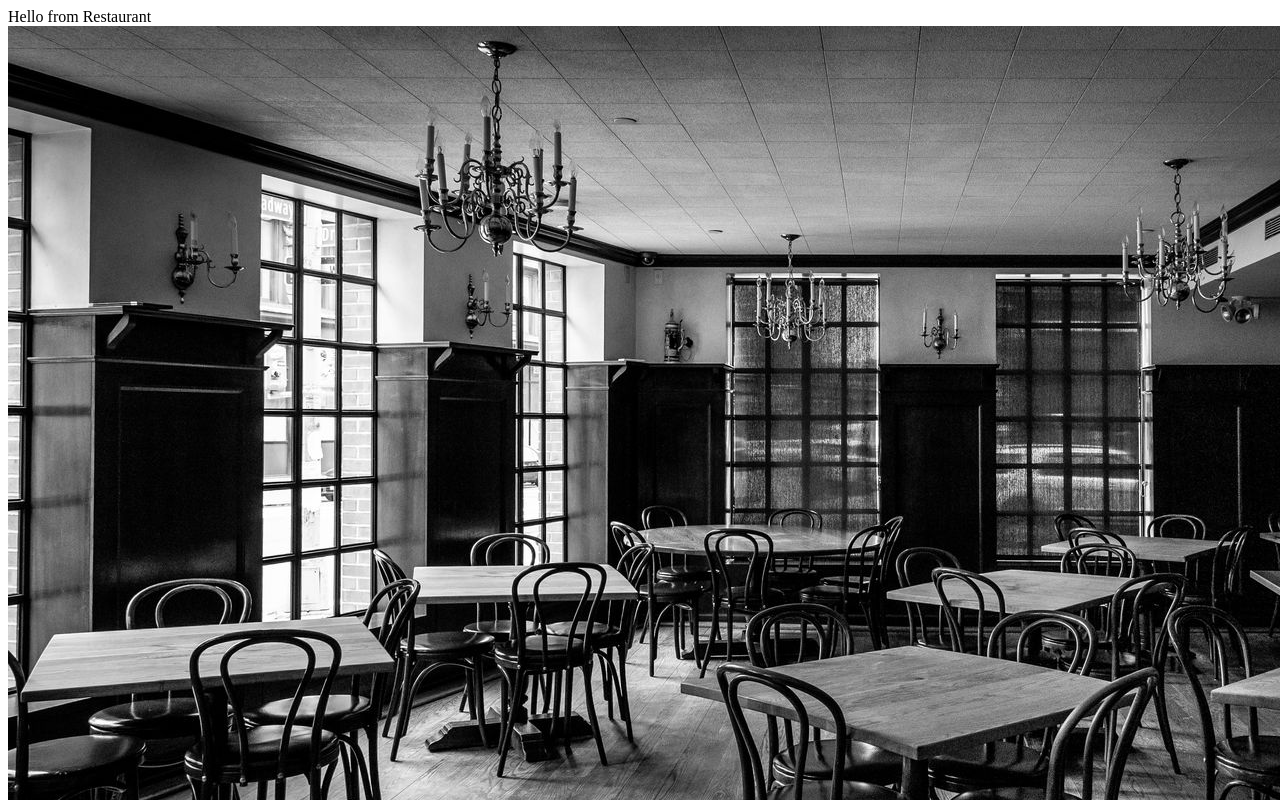
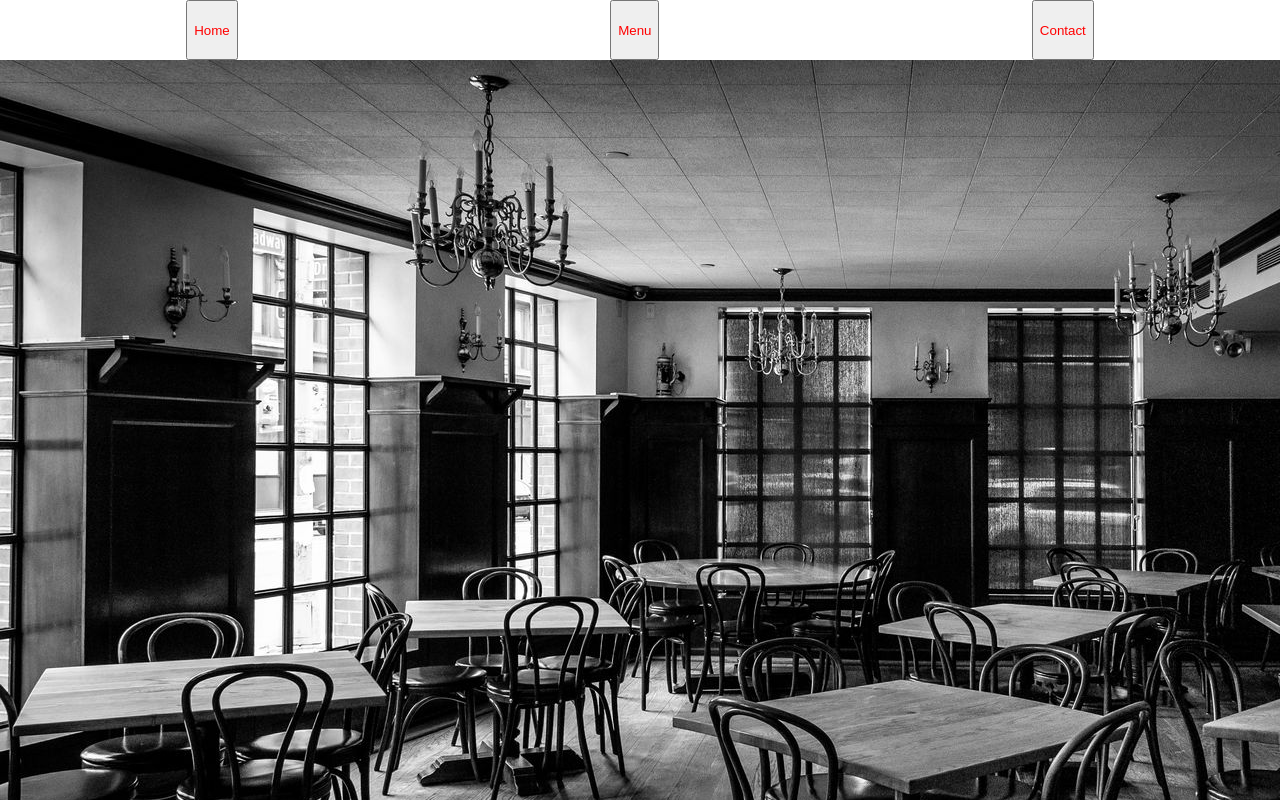
Before and after one commit to marloBarksdale/RestaurantPage, a website built with webpack: page dist/index.html in a window 1280 px wide. Shown: the top 800 px of the page. Built offline with nearby package versions, Linux system fonts and the light colour scheme.

Commit message:
added pages and switching functionality

```diff
--- /dev/null
+++ b/src/contact.js
@@ -0,0 +1,17 @@
+import pic from "./restaurant.jpg";
+
+
+function component() {
+
+
+    const element = document.createElement("div");
+
+    const img = new Image();
+    img.src = pic;
+    element.appendChild(img);
+    console.log("hello");
+    return element;
+}
+
+
+export {component};
--- /dev/null
+++ b/src/home.js
@@ -0,0 +1,20 @@
+import pic from './restaurant1.jpg';
+
+
+
+
+function component(){
+
+
+
+    const element = document.createElement("div");
+
+    const img = new Image();
+    img.src = pic;
+    element.appendChild(img);
+    console.log("hello");
+    return element;
+}
+
+
+export {component};
--- a/src/index.js
+++ b/src/index.js
@@ -1,22 +1,89 @@
 console.log("Hello restaurant");
 import pic from './restaurant1.jpg';
+import './style.css';
+
+import { component as contactPage } from "./contact";
+import { component as homePage } from "./home";
+import{component as menuPage} from './menu';
+let currentPage = "home"
 
 
-const content = document.createElement('div');
+export function component() {
 
-function component() {
-
+    const homeButton = document.createElement('button');
+    homeButton.innerHTML = "Home"
+    const menuButton = document.createElement('button');
+    menuButton.innerHTML = "Menu"
+    const contactButton = document.createElement('button');
+    contactButton.innerHTML = "Contact"
 
     const element = document.createElement('div');
 
-    element.textContent = "Hello from Restaurant";
-    const img = new Image();
+    element.appendChild(homePage());
 
-     img.src = pic;
+    contactButton.addEventListener("click", function () {
 
-    element.appendChild(img);
 
+        if(currentPage === "contact"){
+            return;
+        }
+
+       element.childNodes[0].replaceWith(contactPage());
+        currentPage = "contact";
+
+    });
+
+
+
+    menuButton.addEventListener("click", function () {
+
+        if(currentPage === "menu"){
+            return;
+        }
+
+        element.childNodes[0].replaceWith(menuPage());
+        currentPage = "menu";
+
+    });
+
+
+    homeButton.addEventListener("click", function(){
+
+        if(currentPage === "home"){
+            return;
+        }
+        element.childNodes[0].replaceWith(homePage());
+
+        currentPage = "home";
+    });
+
+
+
+
+    const navbar= document.createElement('div');
+    const footer = document.createElement('div');
+
+    navbar.classList.add("top");
+    footer.classList.add("bottom");
+    navbar.appendChild(homeButton);
+    navbar.appendChild(menuButton);
+    navbar.appendChild(contactButton);
+
+    document.body.appendChild(navbar);
+
+
+
+    document.body.appendChild(element);
+
+
+
+
+
+
+    document.body.appendChild(footer);
     return element;
 }
 
-document.body.append(content.appendChild(component()));
+// document.body.append(content.appendChild(component()));
+
+component();
--- /dev/null
+++ b/src/menu.js
@@ -0,0 +1,20 @@
+import pic from './menu.jpg';
+
+
+
+
+function component(){
+
+
+
+    const element = document.createElement("div");
+
+    const img = new Image();
+    img.src = pic;
+    element.appendChild(img);
+    console.log("menu");
+    return element;
+}
+
+
+export {component};
--- a/src/style.css
+++ b/src/style.css
@@ -0,0 +1,26 @@
+body{
+    padding: 0;
+    margin: 0;
+}
+
+
+button{
+
+
+    color: red;
+
+}
+
+
+.top{
+    height: 60px;
+    display: flex;
+    justify-content: space-around;
+
+}
+
+.bottom{
+
+
+    height: 25vh;
+}
--- a/webpack.config.js
+++ b/webpack.config.js
@@ -4,12 +4,15 @@ const HtmlWebpackPlugin = require('html-webpack-plugin');
 module.exports = {
     mode: "development",
     entry: {
-       index: './src/index.js'
+       index: './src/index.js',
+    //    menu:'./src/menu.js',
+    //    home:'./src/home.js',
+    //    contact:'./contact.js'
     },
 
     plugins: [
            new HtmlWebpackPlugin({
-              title: 'Output Management',
+              title: 'Pfizer Eats: For the Micro-Chipped',
             }),
           ],
     output: {
```
Also changed, not shown: dist/0917642ecf7ede512185.jpg (added), dist/3baf7dee2c9469650583.jpg (added), dist/index.bundle.js, dist/index.html, src/menu.jpg (added).
